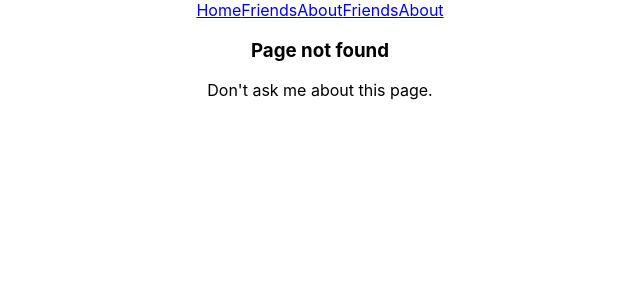
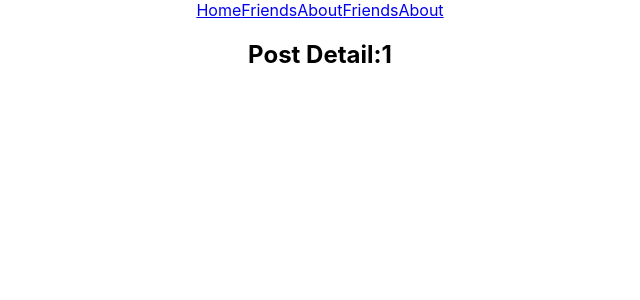
Before and after one commit to saifulislammunna/simple-react-router, a React (Create React App) app: page /post/1 in a window 1280 px wide. Before the commit this address had no page. Shown: the top 300 px of the page, without its empty margins (320-960 px from the left). Built offline with nearby package versions, Linux system fonts and the light colour scheme; no server answers.

Commit message:
post-aded

```diff
--- a/src/App.js
+++ b/src/App.js
@@ -8,6 +8,7 @@ import { BrowserRouter as Router,Switch,Route } from 'react-router-dom';
 import Header from './components/Header/Header';
 import FrienDetail from './components/FriendDetail/FrienDetail';
 import Culture from './components/Culture/Culture';
+import PostDetail from './components/PostDetail/PostDetail';
 
 
 function App() {
@@ -31,6 +32,9 @@ function App() {
             <Route path="/friend/:friendId">
               <FrienDetail></FrienDetail>
             </Route>
+            <Route path="/post/:postId">
+              <PostDetail></PostDetail>
+             </Route>
             <Route exact path="/about">
               <About></About>
             </Route>
--- a/src/components/Home/Home.js
+++ b/src/components/Home/Home.js
@@ -1,9 +1,10 @@
 import React from 'react';
-
+import Posts from '../Posts/Posts'
 const Home = () => {
     return (
         <div>
             <h2>This is Home</h2>
+            <Posts></Posts>
         </div>
     );
 };
--- /dev/null
+++ b/src/components/Post/Post.js
@@ -0,0 +1,20 @@
+import React from 'react';
+import { Link,useHistory } from 'react-router-dom';
+
+const Post = (props) => {
+    const {title,id} = props.post;
+    const history = useHistory();
+    const handleClick = () => {
+           history.push(`/post/${id}`);
+    }
+    return (
+        <div>
+            <h2>{title}</h2>
+            <Link to={`/post/${id}`}>Post Detail</Link>
+            <br />
+            <button onClick={handleClick}>Click to see detail</button>
+        </div>
+    );
+};
+
+export default Post;
--- /dev/null
+++ b/src/components/PostDetail/PostDetail.js
@@ -0,0 +1,22 @@
+import React, { useEffect, useState } from 'react';
+import { useParams } from 'react-router';
+
+const PostDetail = () => {
+    const {postId} = useParams();
+    const [post, setPost] = useState({});
+    useEffect(()=> {
+        const url = `https://jsonplaceholder.typicode.com/posts/${postId}`;
+        fetch(url)
+        .then(res => res.json())
+        .then(data => setPost(data) )
+    },[])
+    return (
+        <div>
+            <h2>Post Detail:{postId}</h2>
+            <h4>{post.title}</h4>
+            <p>{post.body}</p>
+        </div>
+    );
+};
+
+export default PostDetail;
--- /dev/null
+++ b/src/components/Posts/Posts.js
@@ -0,0 +1,21 @@
+import React, { useEffect, useState } from 'react';
+import Post from '../Post/Post';
+
+const Posts = () => {
+    const [posts, setPosts] = useState([]);
+
+    useEffect(() =>{
+        fetch('https://jsonplaceholder.typicode.com/posts')
+        .then(res=> res.json())
+        .then(data=> setPosts(data));
+    },[])
+    return (
+        <div>
+            {
+                posts.map(post => <Post post={post}></Post>)
+            }
+        </div>
+    );
+};
+
+export default Posts;
```
